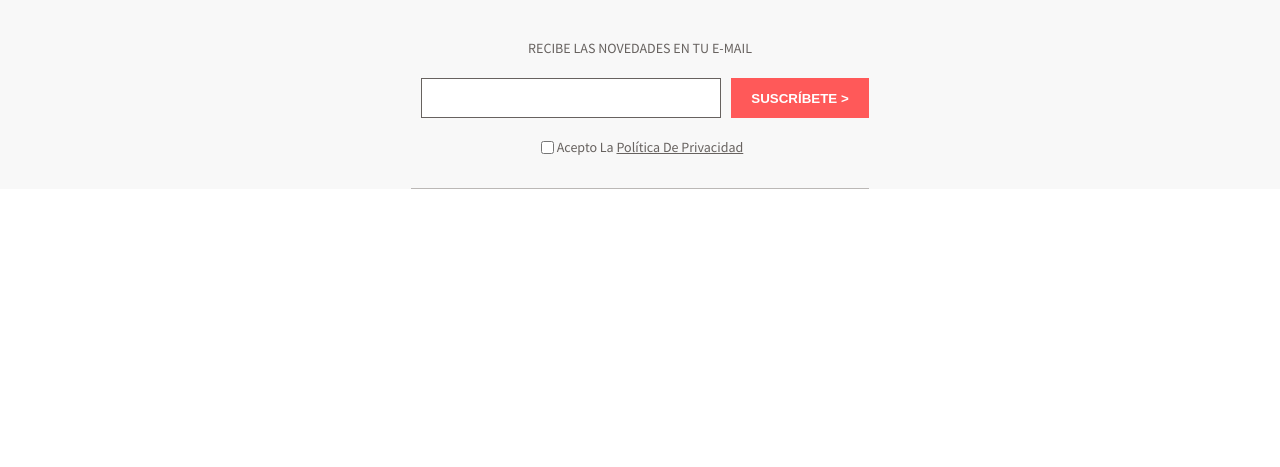
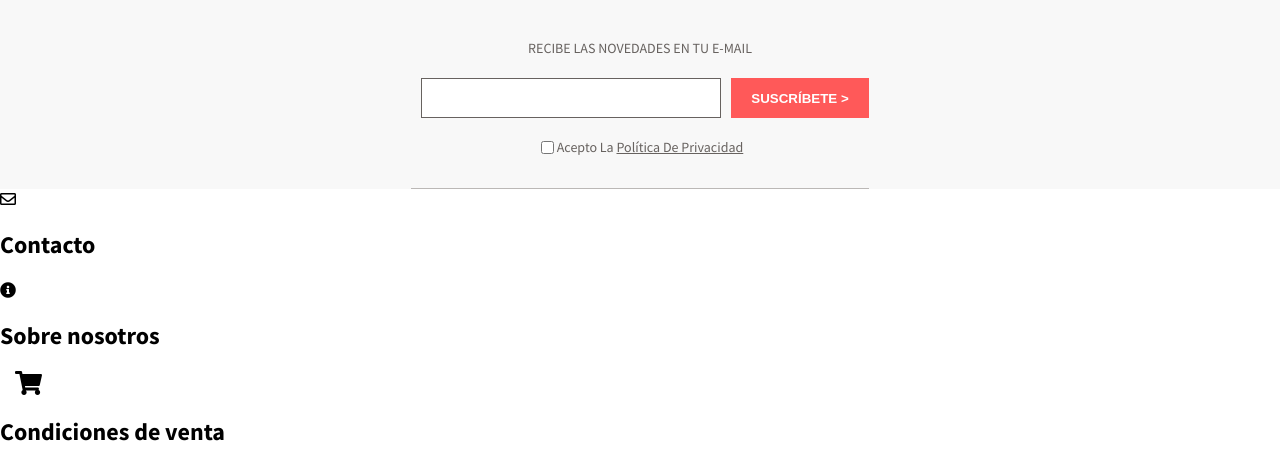
Before and after one commit to Bermeu/202201-W1CHWE1-Matheus-Josep, a website: page index.html in a window 1280 px wide. Shown: the part 1404-1871 px from the top of the page. Before the commit the page ends 1609 px from the top, so only its background shows below. Drawn offline with Linux system fonts and the light colour scheme.

Commit message:
estructura inicial

```diff
--- a/index.html
+++ b/index.html
@@ -162,16 +162,16 @@
         </article>
         <article>
           <article>
-            <i></i>
-            <p></p>
+            <i class="far fa-envelope"></i>
+            <h2>Contacto</h2>
           </article>
           <article>
-            <i></i>
-            <p></p>
+            <i class="fas fa-info-circle"></i>
+            <h2>Sobre nosotros</h2>
           </article>
           <article>
-            <i></i>
-            <p></p>
+            <i class="fas fa-shopping-cart"></i>
+            <h2>Condiciones de venta</h2>
           </article>
         </article>
       </section>
```
